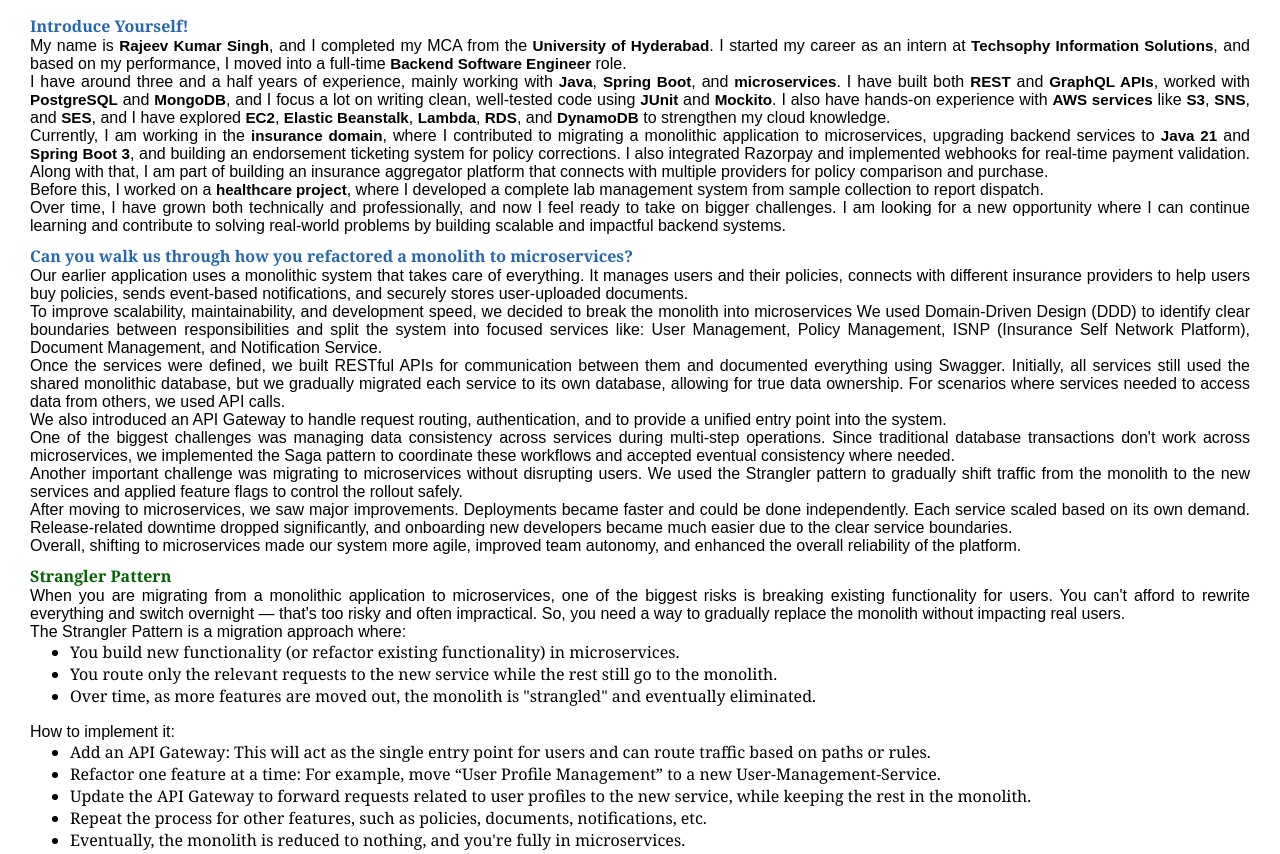
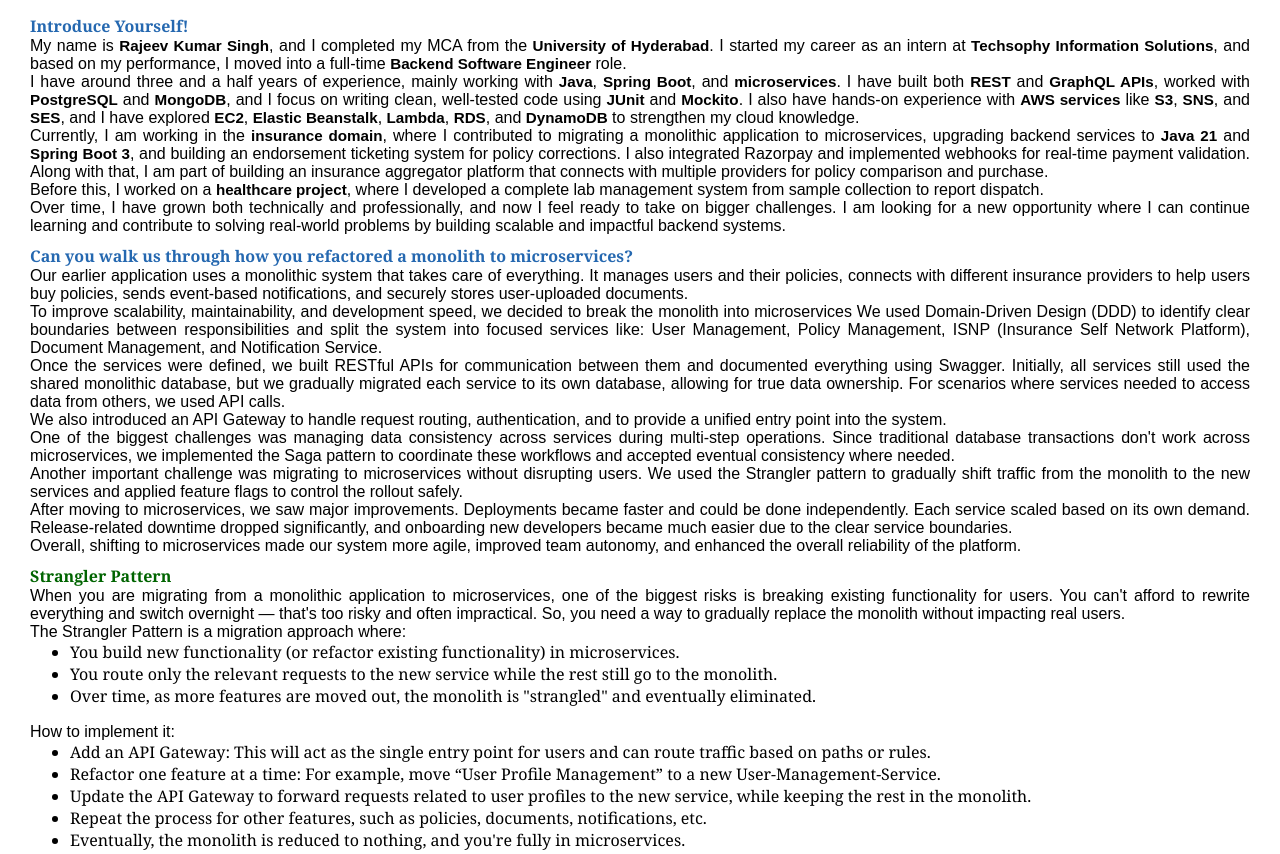
Before and after one commit to rajeevcpr31/interview-vault, a plain HTML site: page general/technical.html in a window 1280 px wide. Shown: the top 854 px of the page. Drawn offline with Linux system fonts and the light colour scheme.

Commit message:
modifying intro

```diff
--- a/general/technical.html
+++ b/general/technical.html
@@ -9,7 +9,7 @@
 <body>
     <p class="question">Introduce Yourself!</p>
     <p class="answer">My name is <b style="font-size: 95%;">Rajeev Kumar Singh</b>, and I completed my MCA from the <b style="font-size: 95%;">University of Hyderabad</b>. I started my career as an intern at <b style="font-size: 95%;">Techsophy Information Solutions</b>, and based on my performance, I moved into a full-time <b style="font-size: 95%;">Backend Software Engineer</b> role.<br>
-    I have around three and a half years of experience, mainly working with <b style="font-size: 95%;">Java</b>, <b style="font-size: 95%;">Spring Boot</b>, and <b style="font-size: 95%;">microservices</b>. I have built both <b style="font-size: 95%;">REST</b> and <b style="font-size: 95%;">GraphQL APIs</b>, worked with <b style="font-size: 95%;">PostgreSQL</b> and <b style="font-size: 95%;">MongoDB</b>, and I focus a lot on writing clean, well-tested code using <b style="font-size: 95%;">JUnit</b> and <b style="font-size: 95%;">Mockito</b>. I also have hands-on experience with <b style="font-size: 95%;">AWS services</b> like <b style="font-size: 95%;">S3</b>, <b style="font-size: 95%;">SNS</b>, and <b style="font-size: 95%;">SES</b>, and I have explored <b style="font-size: 95%;">EC2</b>, <b style="font-size: 95%;">Elastic Beanstalk</b>, <b style="font-size: 95%;">Lambda</b>, <b style="font-size: 95%;">RDS</b>, and <b style="font-size: 95%;">DynamoDB</b> to strengthen my cloud knowledge.<br>
+    I have around three and a half years of experience, mainly working with <b style="font-size: 95%;">Java</b>, <b style="font-size: 95%;">Spring Boot</b>, and <b style="font-size: 95%;">microservices</b>. I have built both <b style="font-size: 95%;">REST</b> and <b style="font-size: 95%;">GraphQL APIs</b>, worked with <b style="font-size: 95%;">PostgreSQL</b> and <b style="font-size: 95%;">MongoDB</b>, and I focus on writing clean, well-tested code using <b style="font-size: 95%;">JUnit</b> and <b style="font-size: 95%;">Mockito</b>. I also have hands-on experience with <b style="font-size: 95%;">AWS services</b> like <b style="font-size: 95%;">S3</b>, <b style="font-size: 95%;">SNS</b>, and <b style="font-size: 95%;">SES</b>, and I have explored <b style="font-size: 95%;">EC2</b>, <b style="font-size: 95%;">Elastic Beanstalk</b>, <b style="font-size: 95%;">Lambda</b>, <b style="font-size: 95%;">RDS</b>, and <b style="font-size: 95%;">DynamoDB</b> to strengthen my cloud knowledge.<br>
     Currently, I am working in the <b style="font-size: 95%;">insurance domain</b>, where I contributed to migrating a monolithic application to microservices, upgrading backend services to <b style="font-size: 95%;">Java 21</b> and <b style="font-size: 95%;">Spring Boot 3</b>, and building an endorsement ticketing system for policy corrections. I also integrated Razorpay and implemented webhooks for real-time payment validation. Along with that, I am part of building an insurance aggregator platform that connects with multiple providers for policy comparison and purchase.<br>
     Before this, I worked on a <b style="font-size: 95%;">healthcare project</b>, where I developed a complete lab management system from sample collection to report dispatch.<br>
     Over time, I have grown both technically and professionally, and now I feel ready to take on bigger challenges. I am looking for a new opportunity where I can continue learning and contribute to solving real-world problems by building scalable and impactful backend systems.
```
